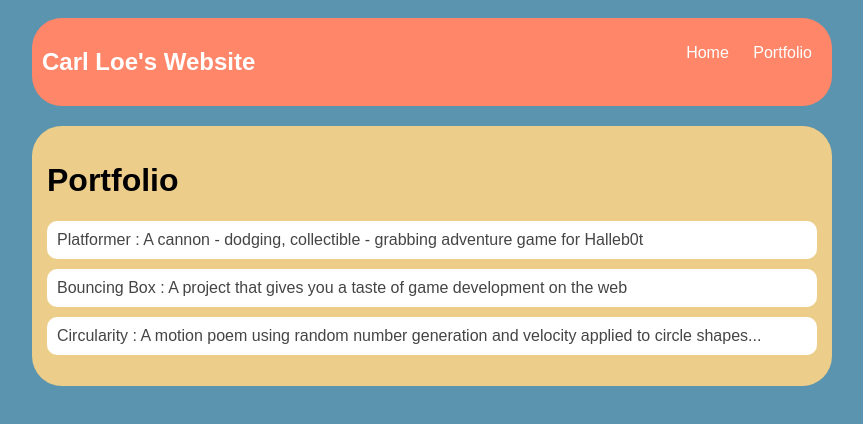
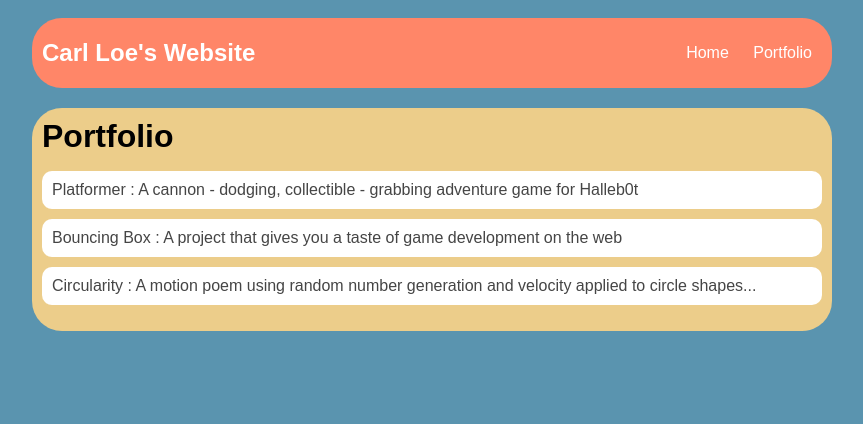
Before and after one commit to carlloe/carlloe.github.io, a plain HTML site: page portfolio.html in a window 1280 px wide. Shown: the whole page, without its empty margins (208-1071 px from the left). Drawn offline with Linux system fonts and the light colour scheme.

Commit message:
fixed padding

```diff
--- a/portfolio.html
+++ b/portfolio.html
@@ -33,6 +33,7 @@
               align-items: center;
               color: rgb(255, 255, 255);
               flex: 1;
+              margin: 0;
           }
           #nav-ul {
               list-style-image: none;
@@ -54,7 +55,7 @@
           }
           .content {
               flex: 1;
-              padding: 15px;
+              padding: 10px;
           }
                     /* portfolio styles */
                     .content h1 {
```
Also changed, not shown: index.html (+1 -1 lines).
